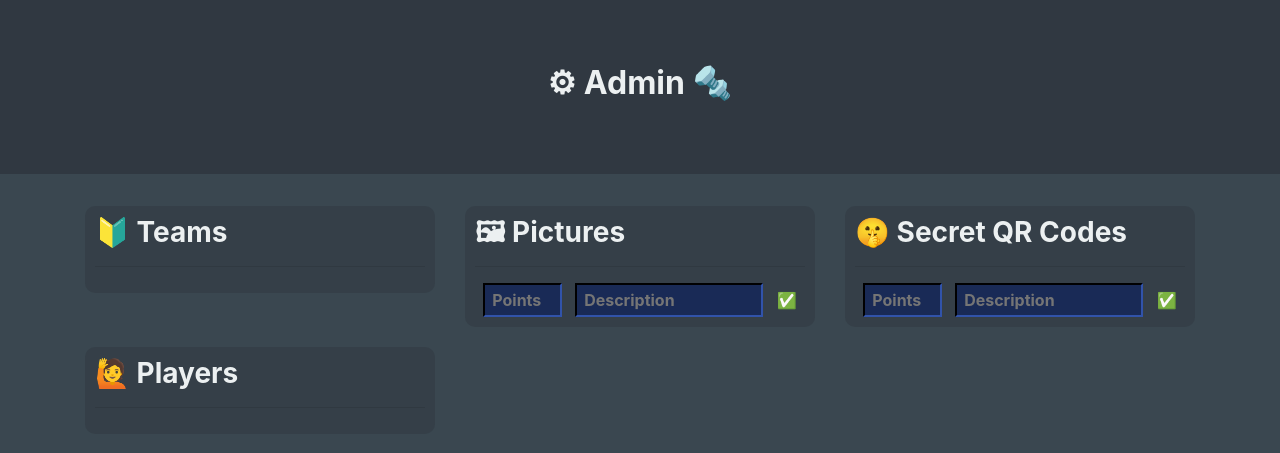
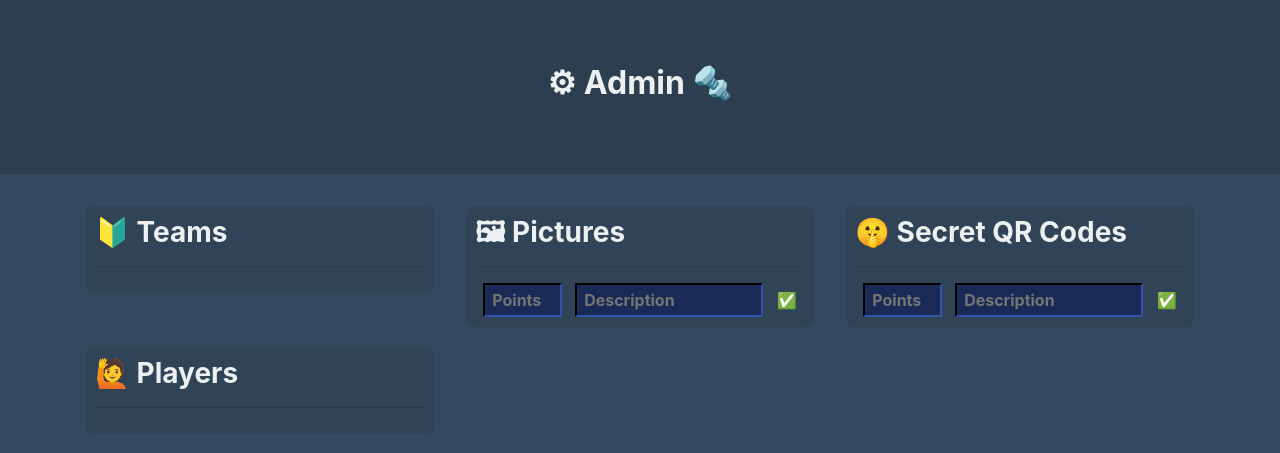
Before and after one commit to bastienexertier/picturegame, a Flask app: page /admin in a window 1280 px wide. Shown: the top 453 px of the page. Run offline with Flask 2, Linux system fonts and the light colour scheme; data that the repository does not hold is empty; some libraries are stand-ins or nearby versions.

Commit message:
changement des couleurs par defaut

```diff
--- a/static/css/style.css
+++ b/static/css/style.css
@@ -1,6 +1,6 @@
 
 body {
-	background-color: #3a4750;
+	background-color: #34495e;
 	color: #ecf0f1;
 	font-weight: bold;
 }
@@ -18,7 +18,7 @@ img {
 }
 
 .jumbotron {
-	background-color: #303841;
+	background-color: #2c3e50;
 	border-radius: 0px;
 }
 
@@ -36,7 +36,7 @@ img {
 }
 
 .element {
-	background-color: #30384180;
+	background-color: #2c3e5080;
 	border-radius: 10px;
 	padding: 10px;
 	margin-top: 0px;
```
